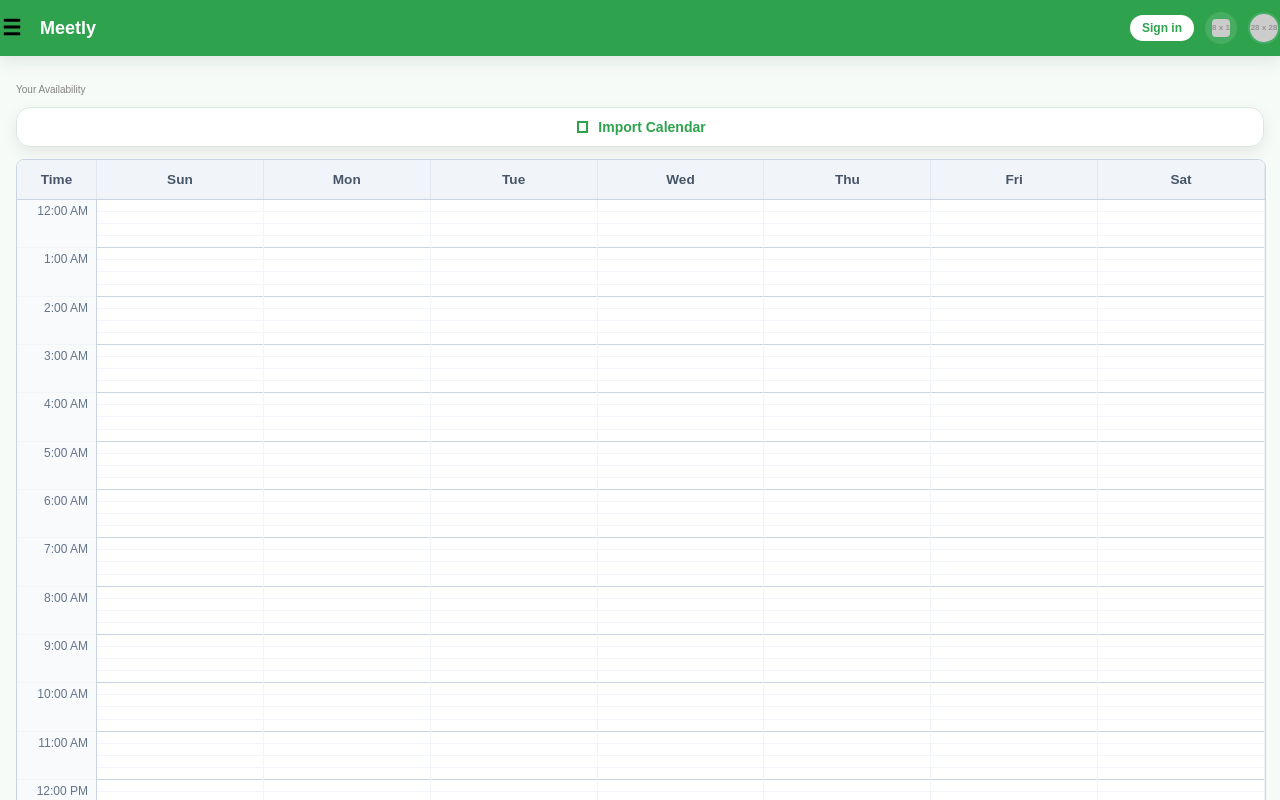
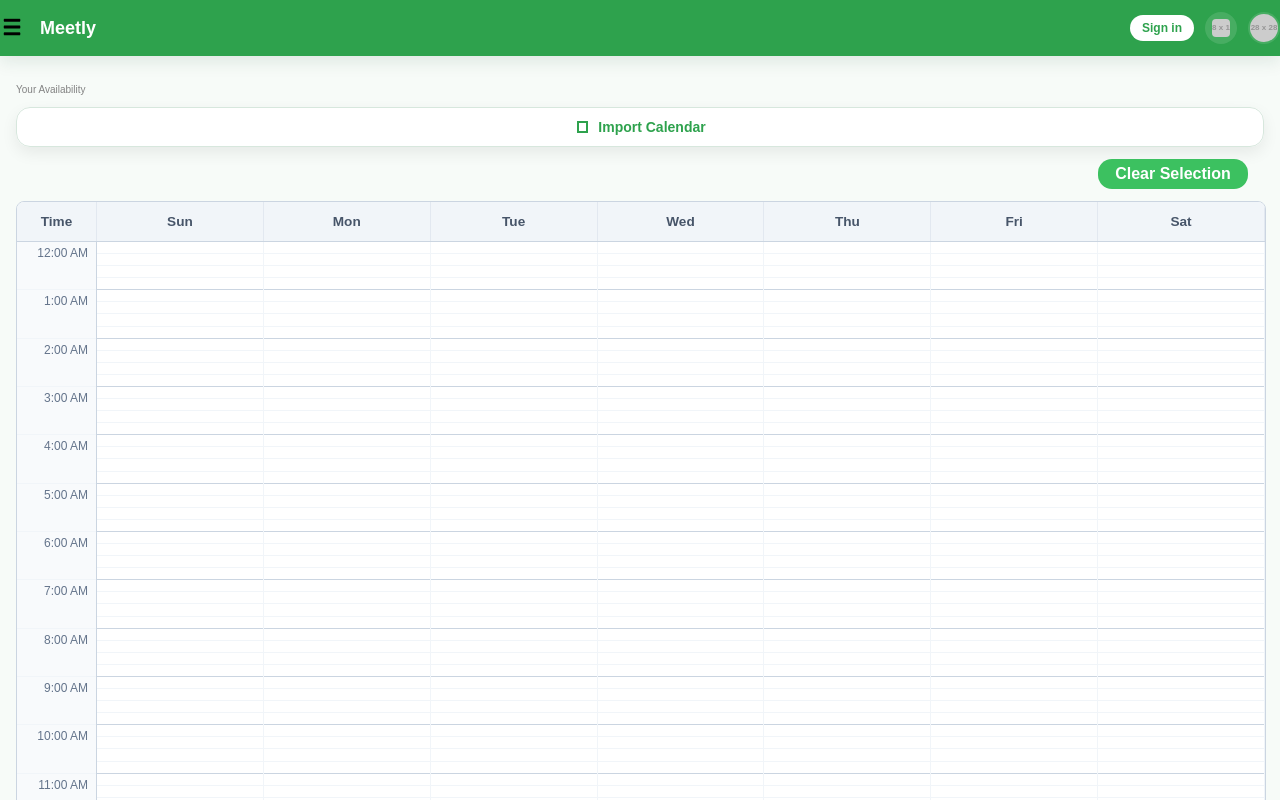
Before and after one commit to malachimcarthur/Meetly, a React (Vite) app in the folder frontend/meetly/: page /Meetly/availability in a window 1280 px wide. Shown: the top 800 px of the page. Built offline with nearby package versions, Linux system fonts and the light colour scheme.

Commit message:
Added a clear selection button for the calendar

```diff
--- a/frontend/meetly/src/components/Calendar.tsx
+++ b/frontend/meetly/src/components/Calendar.tsx
@@ -121,7 +121,35 @@ export function CalendarGrid({
     }
   }
 
+  const handleClearSelection = () => {
+  setActiveTimes({});
+  };
+
   return (
+    <div className="calendar-container">
+    <div className="calendar-controls">
+      <button
+        style={{
+                    color: "white",
+                    fontSize: 16,
+                    width: 150,
+                    borderRadius: 14,
+                    height: 30,
+                    fontWeight: "700",
+                    wordWrap: "break-word",
+                    background: "#3CC160",
+                    cursor: "pointer",
+                    border: "none",
+                  }}
+        type="button"
+        className="clear-btn"
+        onClick={handleClearSelection}
+        disabled={Object.keys(activeTimes).length === 0} // Optional: disables button if nothing is selected
+      >
+        Clear Selection
+      </button>
+    </div>
+
     <div className="calendar-wrapper">
       <div className="calendar-header">
         <div>Time</div>
@@ -177,5 +205,6 @@ export function CalendarGrid({
         ))}
       </div>
     </div>
+    </div>
   );
 }
--- a/frontend/meetly/src/components/calendar.css
+++ b/frontend/meetly/src/components/calendar.css
@@ -7,6 +7,19 @@
   border: 1px solid #cbd5e1;
   border-radius: 8px;
   background: #ffffff;
+}
+
+.calendar-container {
+  width: 100%;
+  display: flex;
+  flex-direction: column;
+}
+
+.calendar-controls  {
+  display: flex;
+  justify-content: right;
+  margin-bottom: 12px;
+  margin-right: 16px;
 }
 
 .calendar-header {
--- a/frontend/meetly/src/pages/CreateMeeting/components/Share.tsx
+++ b/frontend/meetly/src/pages/CreateMeeting/components/Share.tsx
@@ -165,7 +165,7 @@ function Share() {
                 style={{
                   color: "white",
                   fontSize: 14,
-                            fontWeight: "700",
+                  fontWeight: "700",
                   wordWrap: "break-word",
                   background: "#3CC160",
                   cursor: "pointer",
```
